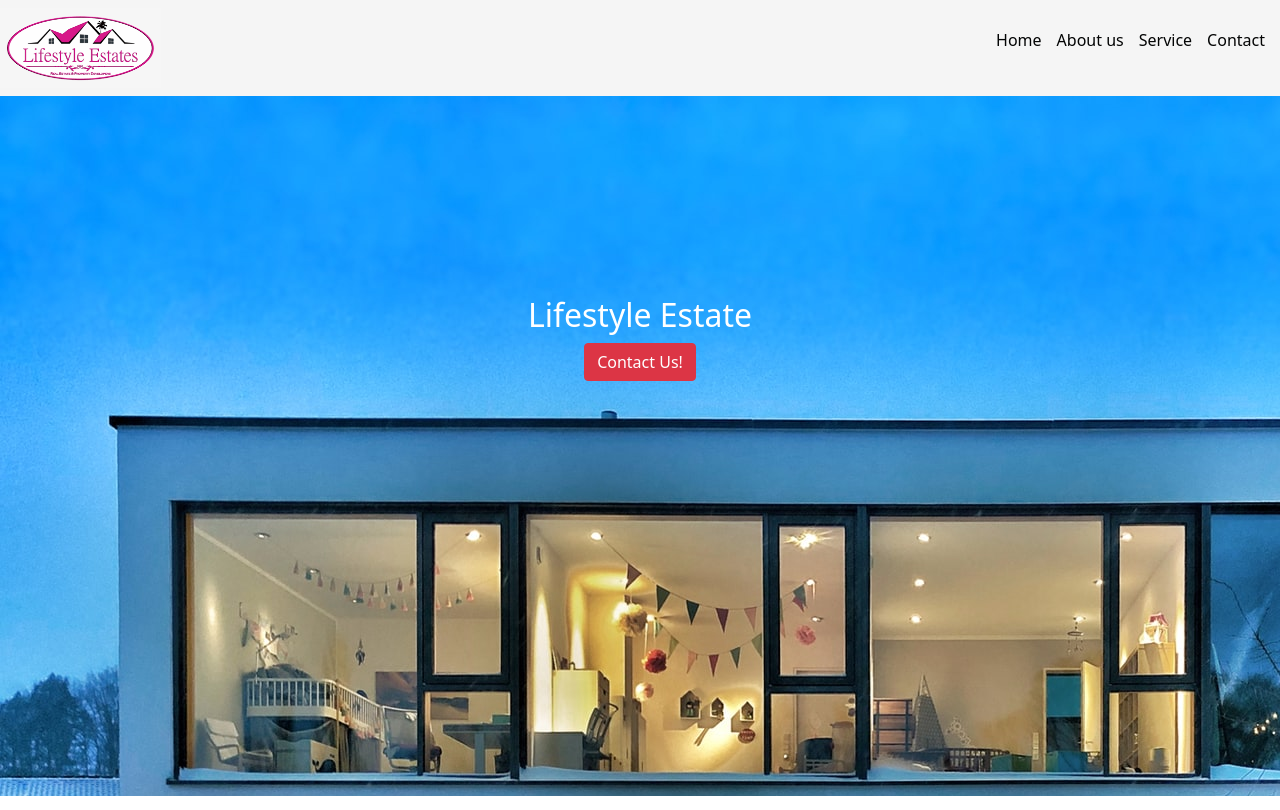
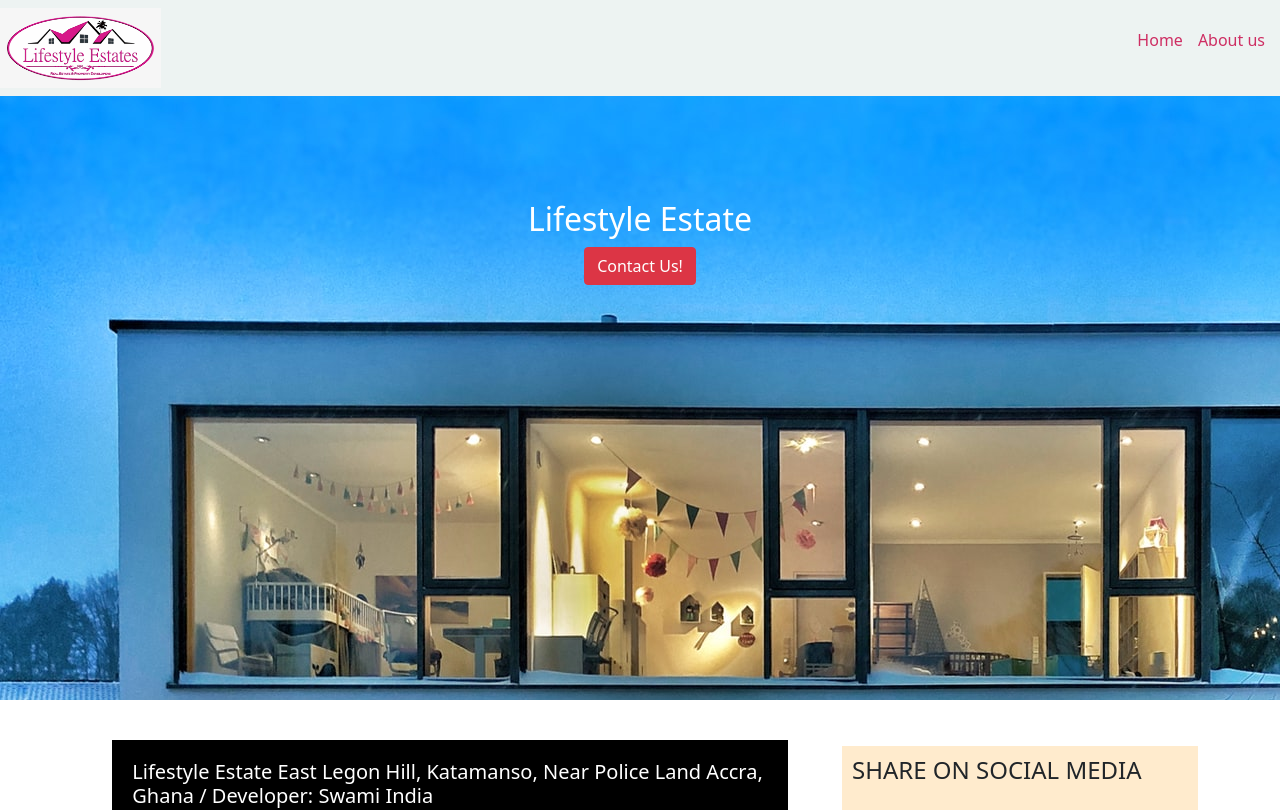
Before and after one commit to Princeantwi2k/my-estate, a React (Create React App) app: page / in a window 1280 px wide. Shown: the top 810 px of the page. Built offline with nearby package versions, Linux system fonts and the light colour scheme.

Commit message:
added Navbar

```diff
--- a/src/Component/Nav.css
+++ b/src/Component/Nav.css
@@ -16,10 +16,13 @@ li {
 
   text-align: -webkit-match-parent;
 }
-
+.active {
+  color: rgb(206, 46, 99) !important;
+  text-decoration: none !important;
+}
 nav {
-  background-color: whitesmoke;
-  color: rgb(4, 5, 5);
+  background-color: rgb(237, 243, 242);
+  color: white !important;
 }
 .img {
   height: 80px;
--- a/src/Component/Navbar.jsx
+++ b/src/Component/Navbar.jsx
@@ -1,18 +1,25 @@
 import React from "react";
 import "./Nav.css";
 import pic1 from "../images/r.png";
+import { Link } from "react-router-dom";
 const Navbar = () => {
   return (
-    <nav class="navbar navbar-default navbar-jo" sm={6} md={12}>
+    <nav class="navbar navbar-default navbar-jo fixed-top" sm={6} md={12}>
       <div class="navbar-header">
         <img src={pic1} alt="pic" className="img" />
       </div>
 
       <ul>
-        <li class="active">Home</li>
-        <li>About us</li>
-        <li>Service</li>
-        <li>Contact</li>
+        <li>
+          <Link to="/" class="active" id="day">
+            Home
+          </Link>
+        </li>
+        <li>
+          <Link to="/about" class="active">
+            About us
+          </Link>
+        </li>
       </ul>
     </nav>
   );
```
